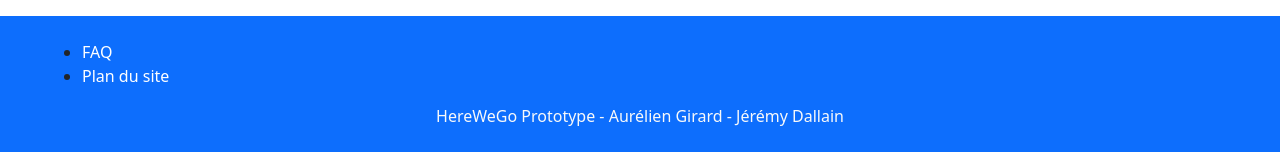
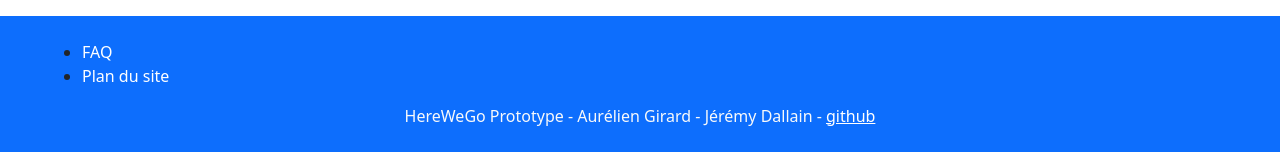
Before and after one commit to MrAuGIR/HerewegoPrototype, a PHP site: page /index.php in a window 1280 px wide. Shown: the part 1319-1471 px from the top of the page. Run offline with PHP 8.4, Linux system fonts and the light colour scheme; some libraries are stand-ins or nearby versions.

Commit message:
rajout du github dans le footer

```diff
--- a/commons/footer.php
+++ b/commons/footer.php
@@ -16,7 +16,7 @@
                 </ul>
             </div>
             <div class="text-center text-light">
-                HereWeGo Prototype - Aurélien Girard - Jérémy Dallain
+                HereWeGo Prototype - Aurélien Girard - Jérémy Dallain - <a class="text-white" target="_blank" href="https://github.com/MrAuGIR/Herewego" title="github de projet">github</a>
             </div>
         </div>
     </footer>
```
